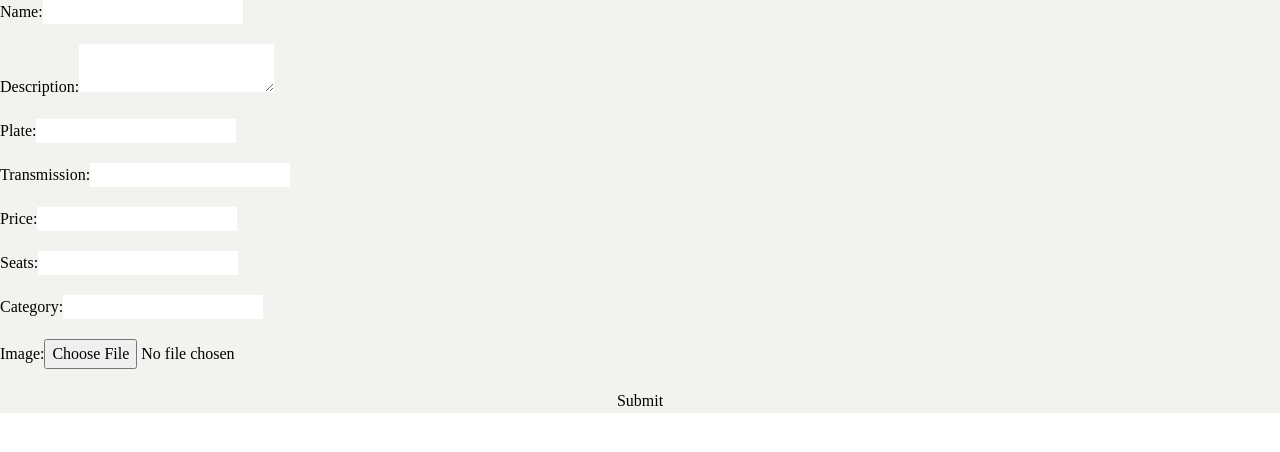
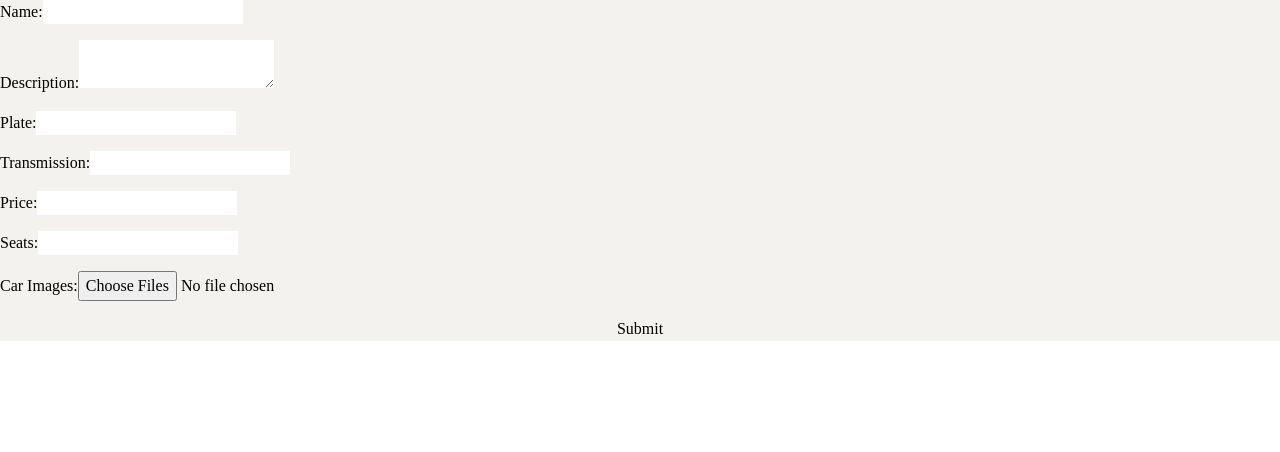
Before and after one commit to KARL-GROUP/karl-rental-fe, a Next.js app: page / in a window 1280 px wide. Shown: the top 452 px of the page. Built offline with nearby package versions, Linux system fonts and the light colour scheme.

Commit message:
Feat: working on adding car

```diff
--- a/src/components/sections/CarSection.tsx
+++ b/src/components/sections/CarSection.tsx
@@ -5,12 +5,14 @@ import { Key } from "react";
 import Button from "../ui/Button";
 import SectionWrapper from "../Wrappers/sectionWrapper";
 const CarSection = () => {
+
+  const samples = cars.slice(0, 8)
   return (
     // <>
     <SectionWrapper>
       <h1 className="text-center mt-16 font-bold text-2xl">Customer Favorites</h1>
       <section className="mt-16 grid grid-cols-1 md:grid-cols-2 lg:grid-cols-4 gap-10">
-        {cars.map((car: Car, index: number) => {
+        {samples.map((car: Car, index: number) => {
           return (
             <div key={index} className="bg-white shadow-3xl rounded-[16px]">
               <Image className="w-full shadow-3xl object-fill rounded-t-[16px] " src={car.image} alt="car" width={100} height={100} />
--- a/src/components/sections/Cars.tsx
+++ b/src/components/sections/Cars.tsx
@@ -1,7 +1,6 @@
-import { useState } from 'react';
+import { FormEvent, useState } from 'react';
 
-interface ApiRequest {
-carImages: string;
+interface CarFormValues {
   name: string;
   description: string;
   plate: string;
@@ -9,90 +8,100 @@ transmission: string;
   price: string;
   seats: string;
   // category: string;
+  // carImages: FileList;
 }
 
-export default function Cars() {
-const [name, setName] = useState('');
-const [description, setDescription] = useState('');
-const [file, setFile] = useState<File | null>(null);
-const [plate, setPlate] = useState('');
-const [transmission, setTransmission] = useState('');
-const [price, setPrice] = useState<string>("");
-const [seats, setSeats] = useState<string>("");
-const [category, setCategory] = useState('');
+const initialFormValues: CarFormValues = {
+  name: '',
+  description: '',
+  plate: '',
+  transmission: '',
+  price: '',
+  seats: '',
+  // category: '',
+  // carImages: '',
+};
 
-async function handleSubmit(event: React.FormEvent<HTMLFormElement>) {
+export default function CarForm() {
+  const [formValues, setFormValues] = useState<CarFormValues>(initialFormValues);
+  const [carImages, setCarImages] = useState<FileList | null>(null);
+  function handleSubmit(event: FormEvent) {
     event.preventDefault();
-if (!file) {
-    throw new Error('File is required');
+
+    const formData = new FormData();
+    formData.append('name', formValues.name);
+    formData.append('description', formValues.description);
+    formData.append('plate', formValues.plate);
+    formData.append('transmission', formValues.transmission);
+    formData.append('price', formValues.price);
+    formData.append('seats', formValues.seats);
+    // formData.append('category', formValues.category);
+
+    if (carImages) {
+      for (let i = 0; i < carImages.length; i++) {
+        formData.append('carImages', carImages[i]);
       }
-
-  const reader = new FileReader();
-  reader.readAsDataURL(file);
-  reader.onload = () => {
-    const data: ApiRequest = {
-        carImages: reader.result as string,
-      name,
-      description,
-      plate,
-      transmission,
-      price,
-      seats,
-      // category
-    };
+    }
 
     fetch('https://karla-rental-be-development.up.railway.app/api/cars/create', {
       method: 'POST',
-      headers: {
-        'Content-Type': 'application/json'
-      },
-      body: JSON.stringify(data)
+      body: formData,
     })
     .then(response => response.json())
-    .then(response => {
-      console.log(response);
+    .then(data => {
+      console.log('Success:', data);
     })
     .catch(error => {
-      console.error(error);
+      console.error('Error:', error);
     });
-  };
   }
 
+
+  const handleInputChange = (event: React.ChangeEvent<HTMLInputElement | HTMLTextAreaElement>) => {
+    const { name, value } = event.target;
+    setFormValues({ ...formValues, [name]: value });
+  };
+
+  const handleFileInputChange = (event: React.ChangeEvent<HTMLInputElement>) => {
+    const { name, files } = event.target;
+    setFormValues({ ...formValues, [name]: files });
+  };
+
   return (
-<form onSubmit={handleSubmit} className="flex flex-col gap-5">
+    <form onSubmit={handleSubmit} className="flex flex-col gap-4">
       <label>
         Name:
-<input type="text" value={name} onChange={(event) => setName(event.target.value)} />
+        <input type="text" name="name" value={formValues.name} onChange={handleInputChange} required />
       </label>
       <label>
         Description:
-<textarea value={description} onChange={(event) => setDescription(event.target.value)} />
+        <textarea name="description" value={formValues.description} onChange={handleInputChange} required />
       </label>
       <label>
         Plate:
-<input type="text" value={plate} onChange={(event) => setPlate(event.target.value)} />
+        <input type="text" name="plate" value={formValues.plate} onChange={handleInputChange} required />
       </label>
       <label>
         Transmission:
-<input type="text" value={transmission} onChange={(event) => setTransmission(event.target.value)} />
+        <input type="text" name="transmission" value={formValues.transmission} onChange={handleInputChange} required />
       </label>
       <label>
         Price:
-<input type="text" value={price} onChange={(event) => setPrice(event.target.value)} />
+        <input type="text" name="price" value={formValues.price} onChange={handleInputChange} required />
       </label>
       <label>
         Seats:
-<input type="text" value={seats} onChange={(event) => setSeats(event.target.value)} />
+        <input type="text" name="seats" value={formValues.seats} onChange={handleInputChange} required />
       </label>
+      {/* <label>
+        Category:
+        <input type="text" name="category" value={formValues.category} onChange={handleInputChange} required />
+  </label> */}
   <label>
-Category:
-<input type="text" value={category} onChange={(event) => setCategory(event.target.value)} />
-</label>
-<label>
-Image:
-<input type="file" onChange={(event) => setFile(event.target.files?.[0] || null)} />
+    Car Images:
+    <input type="file" name="carImages" onChange={handleFileInputChange} multiple />
   </label>
   <button type="submit">Submit</button>
 </form>
-);
+  )
 }
--- a/src/components/sections/Landing.tsx
+++ b/src/components/sections/Landing.tsx
@@ -23,6 +23,8 @@ const Landing = () => {
         { value: 'Car one', label: 'Car one' },
     ]
 
+
+    const samples = cars.slice(0, 5)
 
     return (
         <>
@@ -107,7 +109,7 @@ const Landing = () => {
                 </section> */}
 
                 <section className="grid grid-cols-4 gap-y-5 gap-x-10 bg-[#F3F2EF] py-10">
-                    {cars.map((car, index) => {
+                    {samples.map((car, index)=> {
                         return (
                             <div key={index} className="bg-white shadown rounded-xl py-5 px-5 border flex flex-col gap-5">
                                 <div>
--- /dev/null
+++ b/src/pages/allCars.tsx
@@ -0,0 +1,40 @@
+import { Car, cars } from "@/data/cars";
+import Image from "next/image";
+import Button from "@/components/ui/Button";
+import SideBarWrapper from "@/components/Wrappers/SideBarWrapper";
+import Sidebar from "@/components/layout/admin/Sidebar";
+import ContentWrapper from "@/components/Wrappers/ContentWrapper";
+import { useState } from "react";
+
+const allCars = () => {
+
+    return (
+        <>
+
+<SideBarWrapper>
+            <ContentWrapper>
+            <section className="mt-16 grid grid-cols-1 md:grid-cols-2 lg:grid-cols-4 gap-10">
+        {cars.map((car: Car, index: number) => {
+          return (
+            <div key={index} className="bg-white shadow-3xl rounded-[16px]">
+              <Image className="w-full shadow-3xl object-fill rounded-t-[16px] " src={car.image} alt="car" width={100} height={100} />
+              <div className=" px-5 py-5 flex flex-col gap-2">
+                <p className="text-md">{car.carName}</p>
+                <p className="text-md">{car.price}</p>
+                <Button text="Book" styles="w-full bg-black" />
+
+              </div>
+
+            </div>
+          )
+        })}
+
+      </section>
+            </ContentWrapper>
+        </SideBarWrapper>
+
+        </>
+     );
+}
+
+export default allCars;
```
Lines whose indentation alone changed are shown as unchanged.
